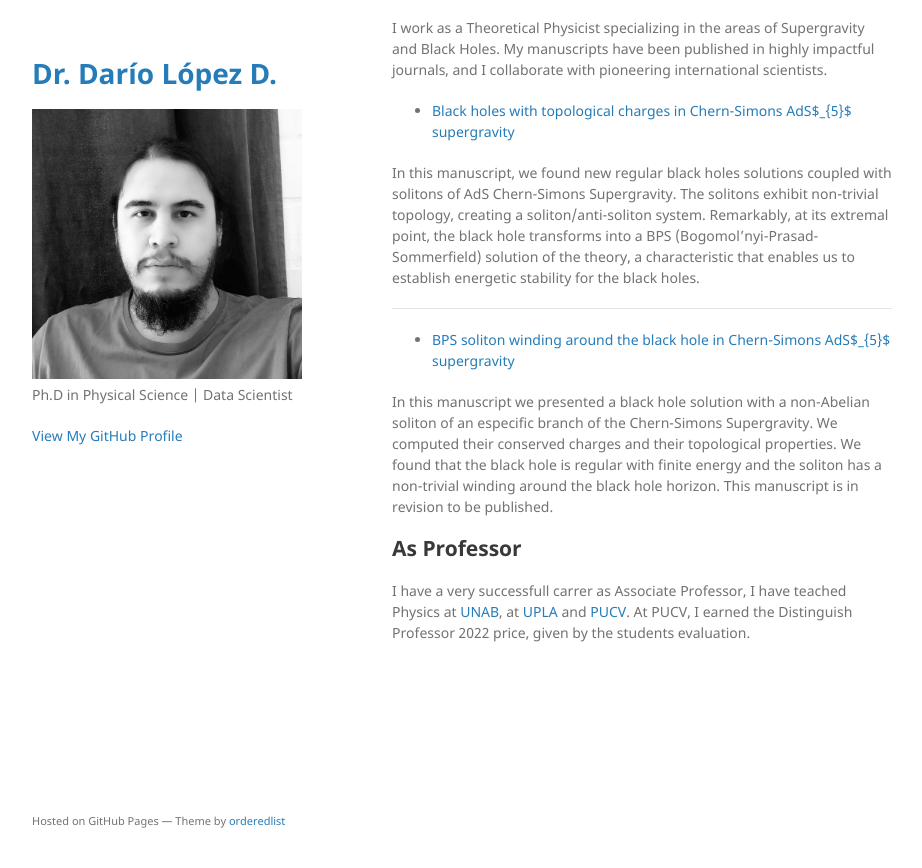
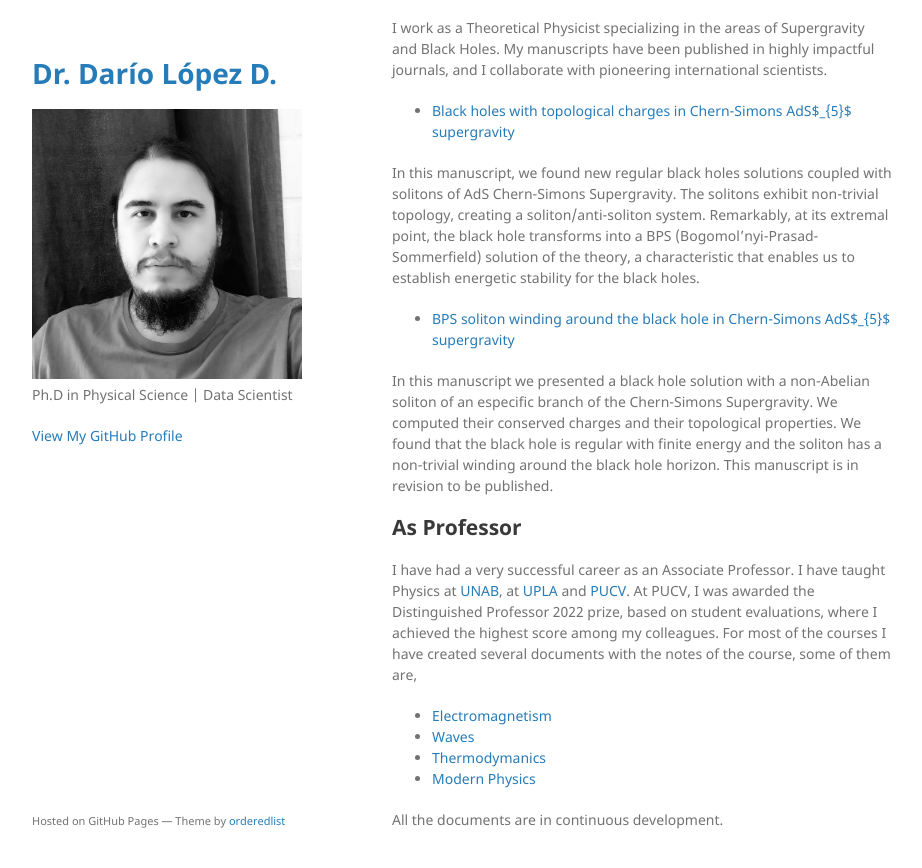
Before and after one commit to dariolopezd/dariolopezd.github.io, a Jekyll site: the page built from index.md, in a window 1280 px wide and 900 px high, scrolled down 679 px. Shown: the top 868 px of the window, without its empty margins (178-1100 px from the left). Built offline with Jekyll 4.4.1, drawn with Linux system fonts in a browser that asks for light colours; our own code applies the rules of GitHub Pages for plain Markdown files.

Commit message:
Update index.md

```diff
--- a/index.md
+++ b/index.md
@@ -139,11 +139,16 @@ I work as a Theoretical Physicist specializing in the areas of Supergravity and
 
 In this manuscript, we found new regular black holes solutions coupled with solitons of AdS Chern-Simons Supergravity. The solitons exhibit non-trivial topology, creating a soliton/anti-soliton system. Remarkably, at its extremal point, the black hole transforms into a BPS (Bogomol'nyi-Prasad-Sommerfield) solution of the theory, a characteristic that enables us to establish energetic stability for the black holes.
 
-* * *
-
 * [BPS soliton winding around the black hole in Chern-Simons AdS$_{5}$ supergravity](https://ioppublishing.org/)
 
 In this manuscript we presented a black hole solution with a non-Abelian soliton of an especific branch of the Chern-Simons Supergravity. We computed their conserved charges and their topological properties. We found that the black hole is regular with finite energy and the soliton has a non-trivial winding around the black hole horizon. This manuscript is in revision to be published.
 
 ## As Professor
-I have a very successfull carrer as Associate Professor, I have teached Physics at [UNAB](https://www.unab.cl/), at [UPLA](https://www.upla.cl/) and [PUCV](https://www.pucv.cl/). At PUCV, I earned the Distinguish Professor 2022 price, given by the students evaluation.
+I have had a very successful career as an Associate Professor. I have taught Physics at [UNAB](https://www.unab.cl/), at [UPLA](https://www.upla.cl/) and [PUCV](https://www.pucv.cl/). At PUCV, I was awarded the Distinguished Professor 2022 prize, based on student evaluations, where I achieved the highest score among my colleagues. For most of the courses I have created several documents with the notes of the course, some of them are,
+
+* [Electromagnetism](https://drive.google.com/file/d/1LRoga6J4gsgh6-L-rQePZ0BXJX0VOo9c/view?usp=sharing)
+* [Waves](https://drive.google.com/file/d/1Wgw5lq_LEPV1eDrAJLt65WJwZKwdutDt/view?usp=sharing)
+* [Thermodymanics](https://drive.google.com/file/d/1Z6TrJLF-Oz1K7Zj_ROO8WTf8esNIwZx6/view?usp=sharing)
+* [Modern Physics](https://drive.google.com/file/d/1soZsAvUEZpbDaUW4Tck2NrDEbvlY9XMH/view?usp=sharing)
+
+All the documents are in continuous development.
```
